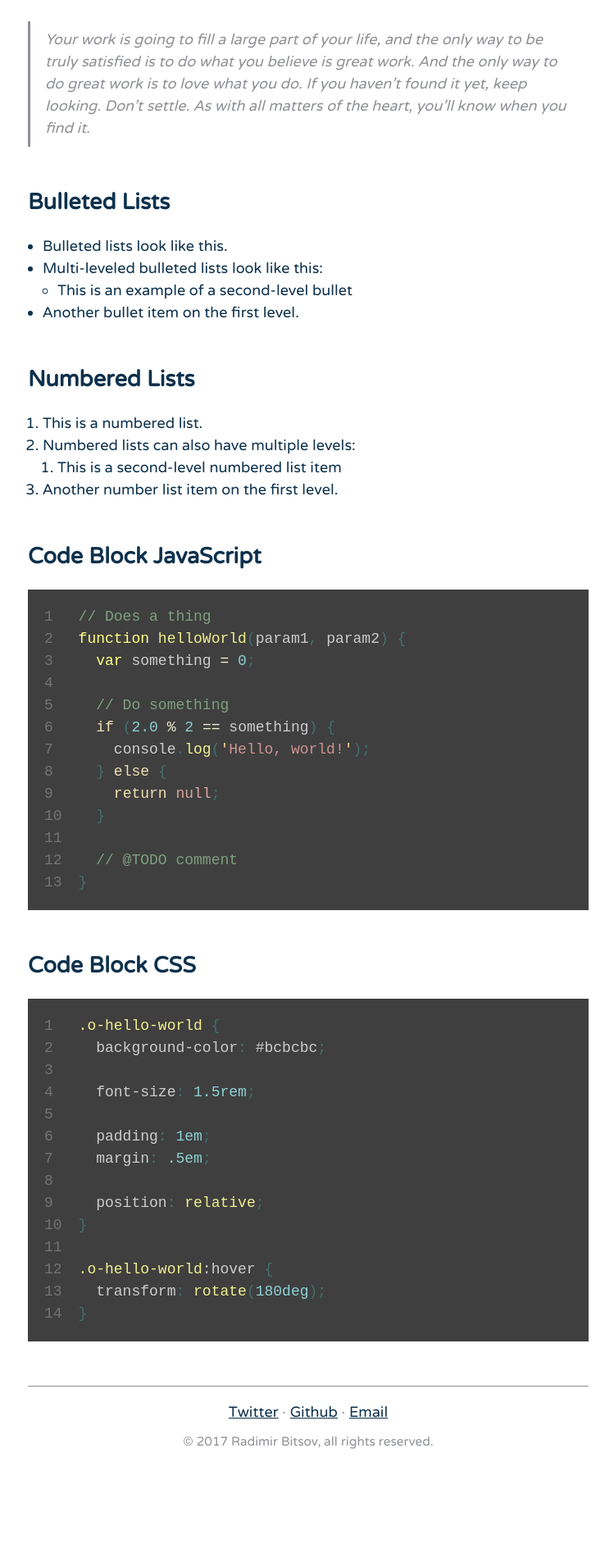
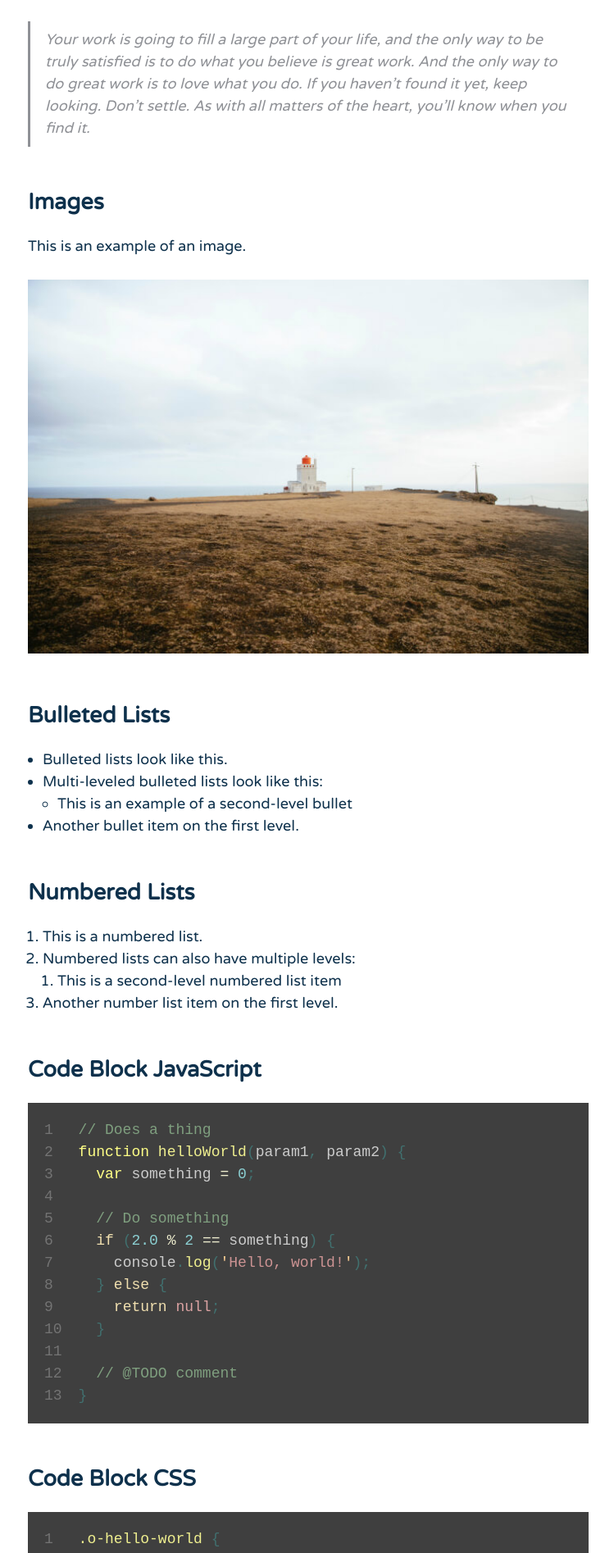
Before and after one commit to radibit/radibit.com, a Jekyll site: the page built from styleguide/index.md, in a window 1280 px wide. Shown: the part 1396-3290 px from the top of the page at 82% size, without its empty margins (264-1013 px from the left). Built offline with Jekyll 4.4.1, drawn with Linux system fonts in a browser that asks for light colours; some web fonts are replaced; before the commit the page ends 3222 px from its top, so only the background shows below that.

Commit message:
add basic image object

```diff
--- a/_sass/_objects.scss
+++ b/_sass/_objects.scss
@@ -28,6 +28,10 @@
   }
 }
 
+.o-img {
+  width: 100%;
+}
+
 .o-color-preview {
   width: 5em;
   height: 5em;
--- a/styleguide/index.md
+++ b/styleguide/index.md
@@ -52,6 +52,13 @@ Third level headings are used to separate visually the sub-sections.
 to do what you believe is great work. And the only way to do great work is to love what you do.
 If you haven't found it yet, keep looking. Don't settle.
 As with all matters of the heart, you'll know when you find it.
+
+
+## Images
+
+This is an example of an image.
+
+![Coast](/uploads/2017/01/coast.jpg){:class="o-img"}
 
 
 ## Bulleted Lists
```
Also changed, not shown: assets/css/main.css, uploads/2017/01/coast.jpg (added).
